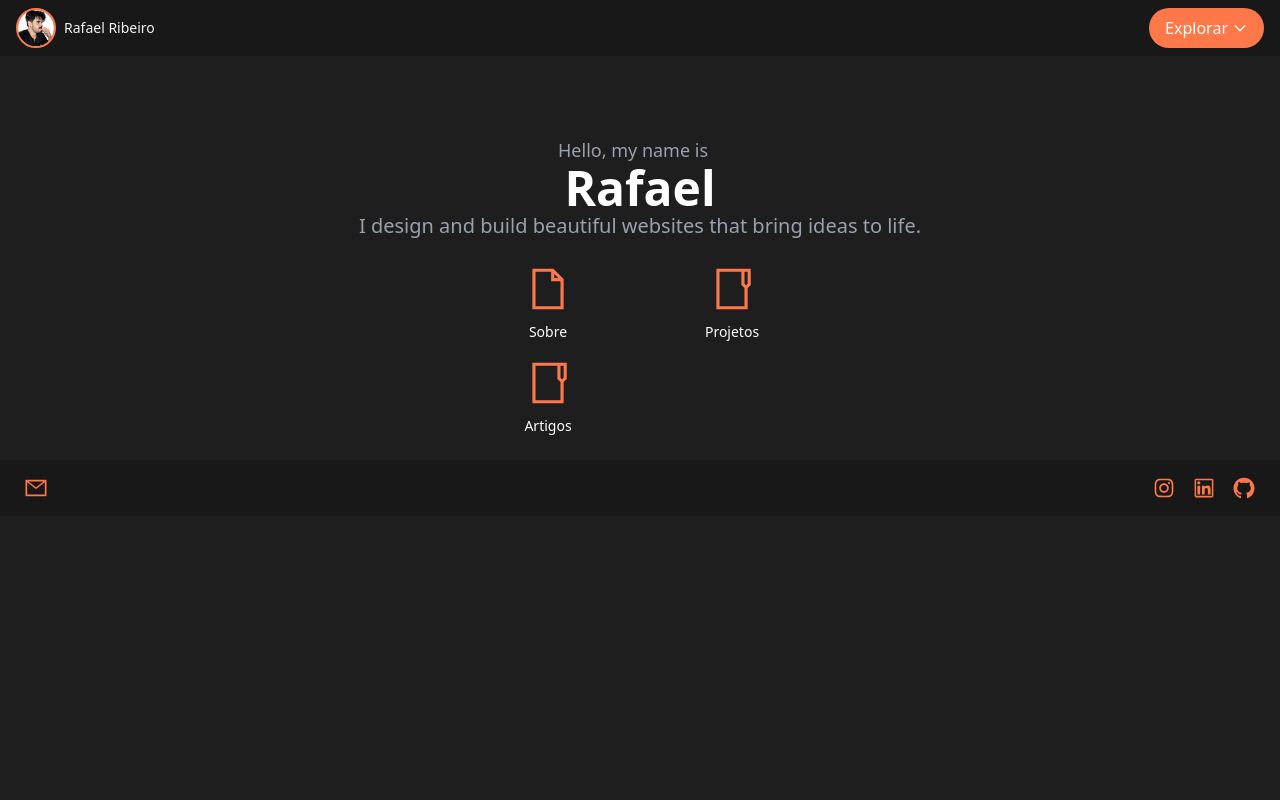
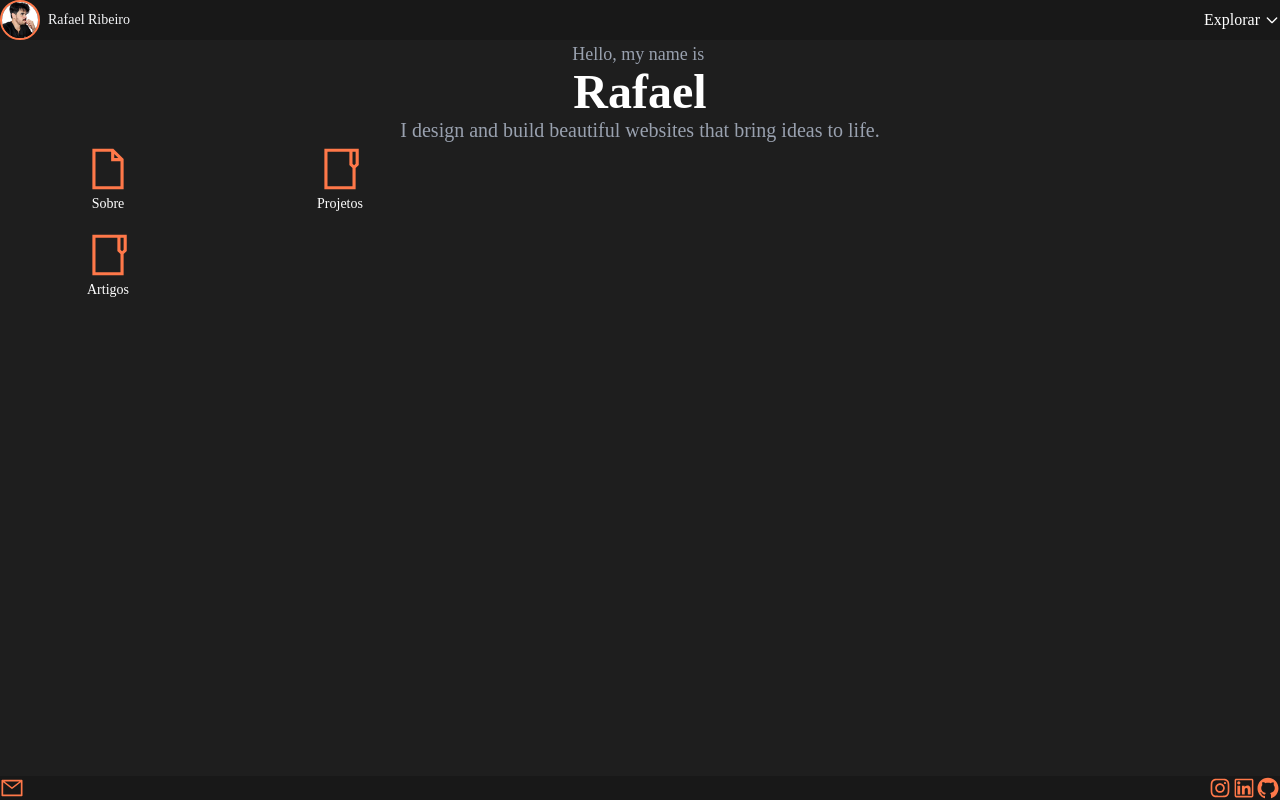
Before and after one commit to RafahOlive/rafa-blog, a Next.js app: page / in a window 1280 px wide. Built offline with nearby package versions, Linux system fonts and the light colour scheme.

Commit message:
reset css

```diff
--- a/src/app/globals.css
+++ b/src/app/globals.css
@@ -1,3 +1,49 @@
+* {
+  margin: 0;
+  padding: 0;
+  box-sizing: border-box;
+}
+
+html,
+body {
+  height: 100%;
+  font-family: inherit;
+  -webkit-font-smoothing: antialiased;
+  -moz-osx-font-smoothing: grayscale;
+}
+
+img,
+picture,
+video,
+canvas,
+svg {
+  display: block;
+  max-width: 100%;
+}
+
+input,
+button,
+textarea,
+select {
+  font: inherit;
+  border: none;
+  outline: none;
+  background: none;
+}
+
+a {
+  text-decoration: none;
+  color: inherit;
+}
+
+ul,
+ol {
+  list-style: none;
+}
+
+button {
+  cursor: pointer;
+}
 @import "tailwindcss";
 @layer base {
   :root {
@@ -46,6 +92,9 @@
     animation: blink 1s ease-in-out infinite;
   }
 }
+/* * {
+  outline: 1px solid red;
+} */
 body {
   padding-bottom: env(safe-area-inset-bottom);
 }
--- a/src/app/layout.tsx
+++ b/src/app/layout.tsx
@@ -19,7 +19,7 @@ export default function RootLayout({
     <html lang="pt-BR">
       <body className="bg-main min-h-screen flex flex-col">
         <Header />
-        <main >{children}</main>
+        <main className="flex-grow pb-6 pb-safe">{children}</main>
         <Footer />
       </body>
     </html>
```
